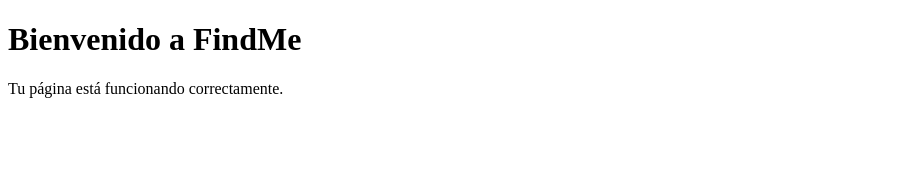
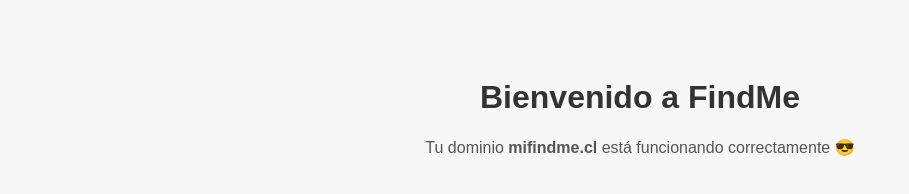
Before and after one commit to SebastianDiazcata/mifindme, a plain HTML site: page index.html in a window 1280 px wide. Shown: the whole page, without its empty margins (0-909 px from the left). Drawn offline with Linux system fonts and the light colour scheme.

Commit message:
index.html

```diff
--- a/index.html
+++ b/index.html
@@ -1,10 +1,25 @@
 <!DOCTYPE html>
 <html>
 <head>
+  <meta charset="UTF-8">
   <title>FindMe</title>
+  <style>
+    body {
+      font-family: Arial, sans-serif;
+      background: #f7f7f7;
+      padding: 50px;
+      text-align: center;
+    }
+    h1 {
+      color: #333;
+    }
+    p {
+      color: #555;
+    }
+  </style>
 </head>
 <body>
   <h1>Bienvenido a FindMe</h1>
-    <p>Tu página está funcionando correctamente.</p>
+  <p>Tu dominio <b>mifindme.cl</b> está funcionando correctamente 😎</p>
 </body>
 </html>
```
Lines whose indentation alone changed are shown as unchanged.
